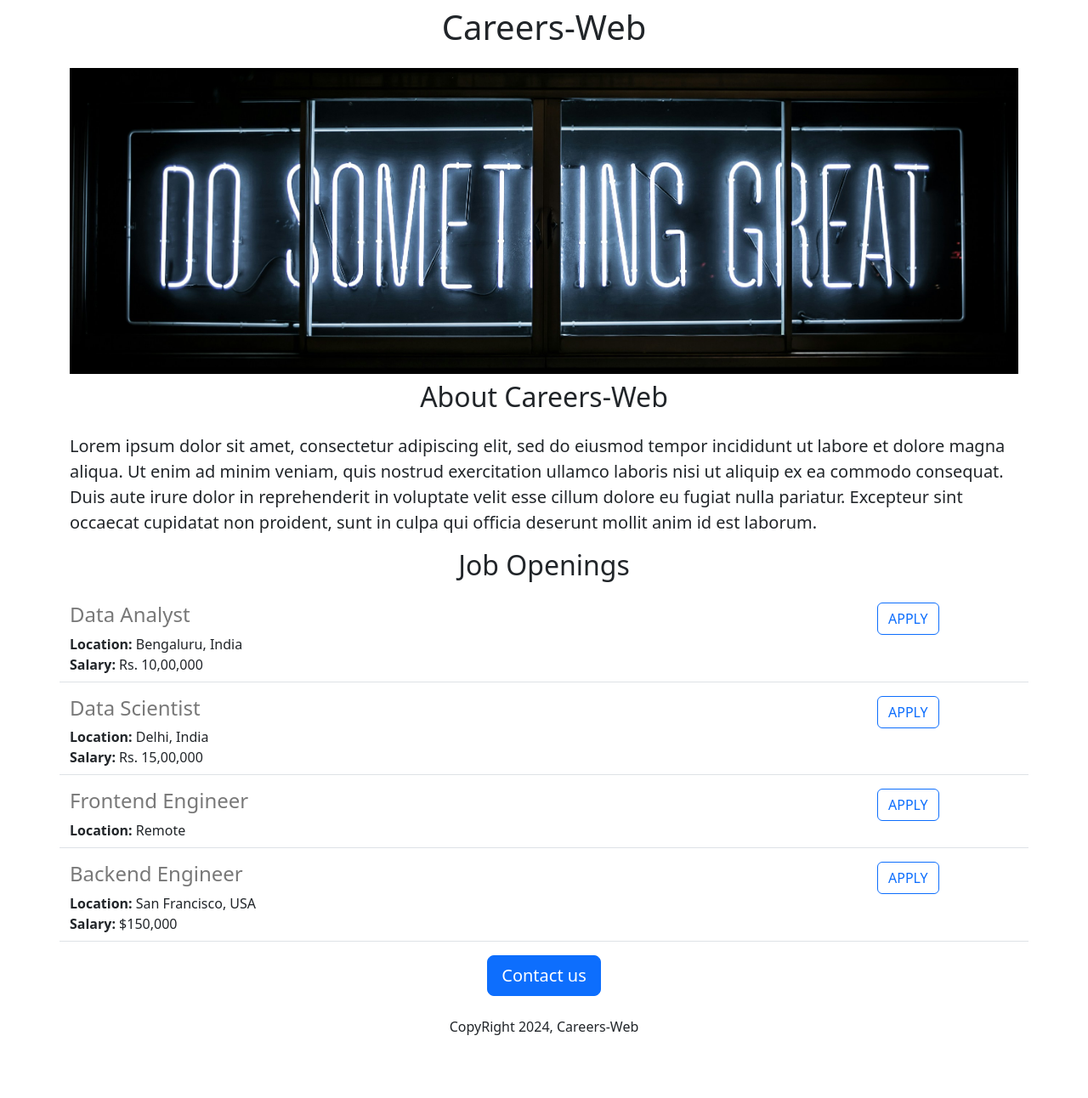
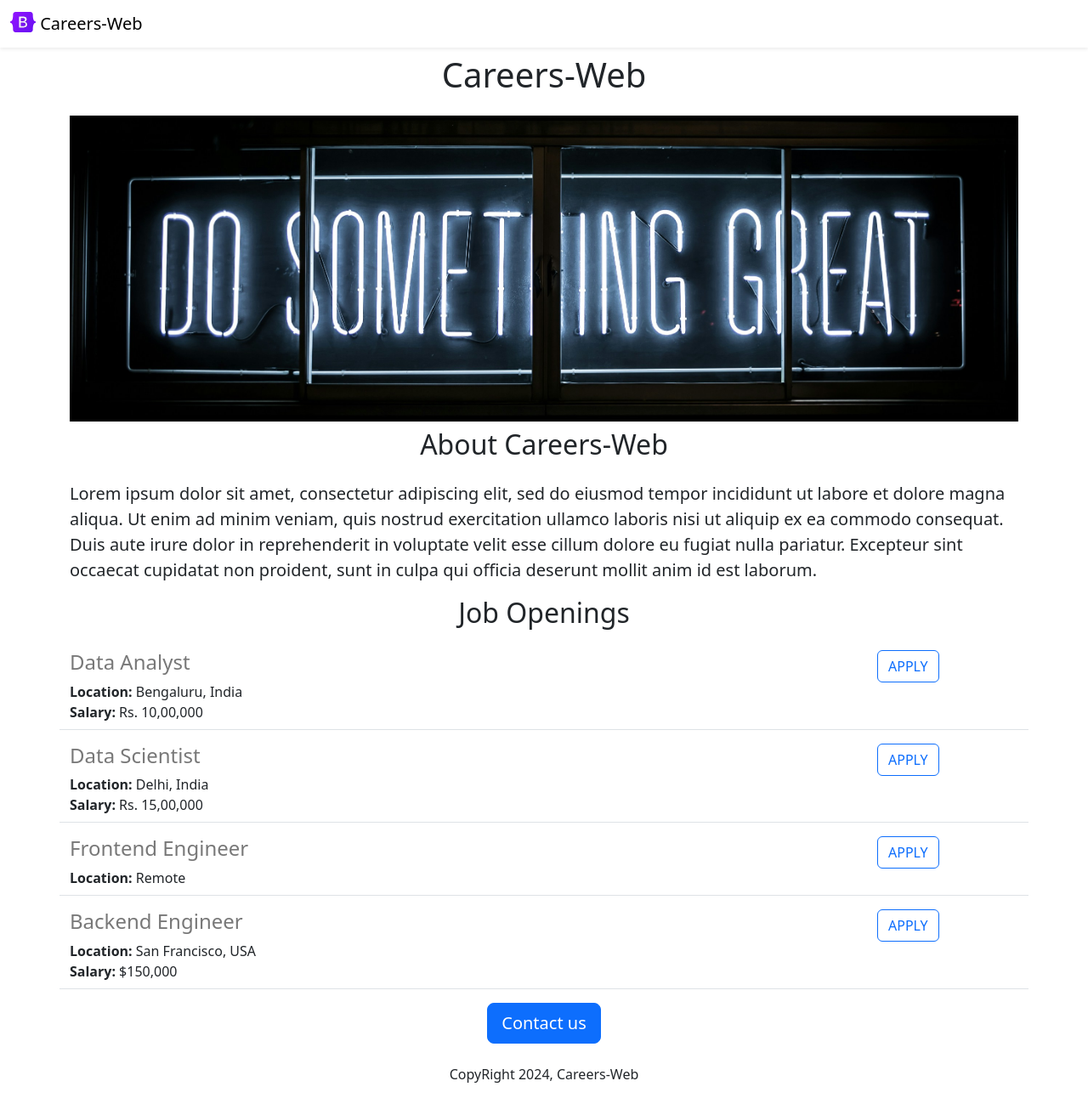
Before and after one commit to 2Nice0p/Careers-website, a Flask app: page / in a window 1280 px wide. Shown: the whole page at 85% size. Before the commit the page ends 1218 px from the top, so only its background shows below. Run offline with Flask 3, Linux system fonts and the light colour scheme.

Commit message:
functional changes

```diff
--- a/templates/home.html
+++ b/templates/home.html
@@ -14,6 +14,7 @@
     </style>
   </head>
   <body>
+    {% include 'nav.html' %}
     <div class="container">
       <h1 class="text-center mt-2 mb-4">Careers-Web</h1>
       <img class="img-fluid" id="banner" src="https://d3d70e36-5c16-4a41-a63b-7514d0480463-00-1fqpoooaxl4c6.pike.replit.dev/static/banner.jpg ">
@@ -28,7 +29,7 @@
         {% endfor %}
       <div>
       <div class="text-center">
-         <button class="btn btn-primary btn-lg">Contact us</button>
+         <a class="btn btn-primary btn-lg" href="mailto:hello@world.ai?subject=Queries%20regarding%20the%20Careers-Web&body=ENTER%20YOUR%20QUERIES%20HERE">Contact us</a>
         <p class="mt-4">CopyRight 2024, Careers-Web</p>
       </div>
 
--- a/templates/jobitems.html
+++ b/templates/jobitems.html
@@ -7,6 +7,6 @@
        {% endif %}
    </div>
    <div class="col-2">
-     <button type="button" class="btn btn-outline-primary">APPLY</button>
+     <a href="mailto:hello@world.ai?subject=Application%20for%20{{job['title']}}&body=%3Cyour%20name%3E%0D%0A%3Cinfo%20and%20details%3E%0D%0A%3Cresume%20link%3E%0D%0A%3Clinked%20In%3E" type="button" class="btn btn-outline-primary">APPLY</a>
    </div>
  </div>
--- /dev/null
+++ b/templates/nav.html
@@ -0,0 +1,9 @@
+<nav class="navbar shadow-sm fixed-top bg-white">
+  <div class="container-fluid">
+    <a class="navbar-brand" href="#">
+      <img src="/static/logo.svg" alt="Logo" width="30" height="24" class="d-inline-block align-text-top">
+      Careers-Web
+    </a>
+  </div>
+</nav>
+<div style="height:56px"></div>
```
Also changed, not shown: static/logo.svg (added).
